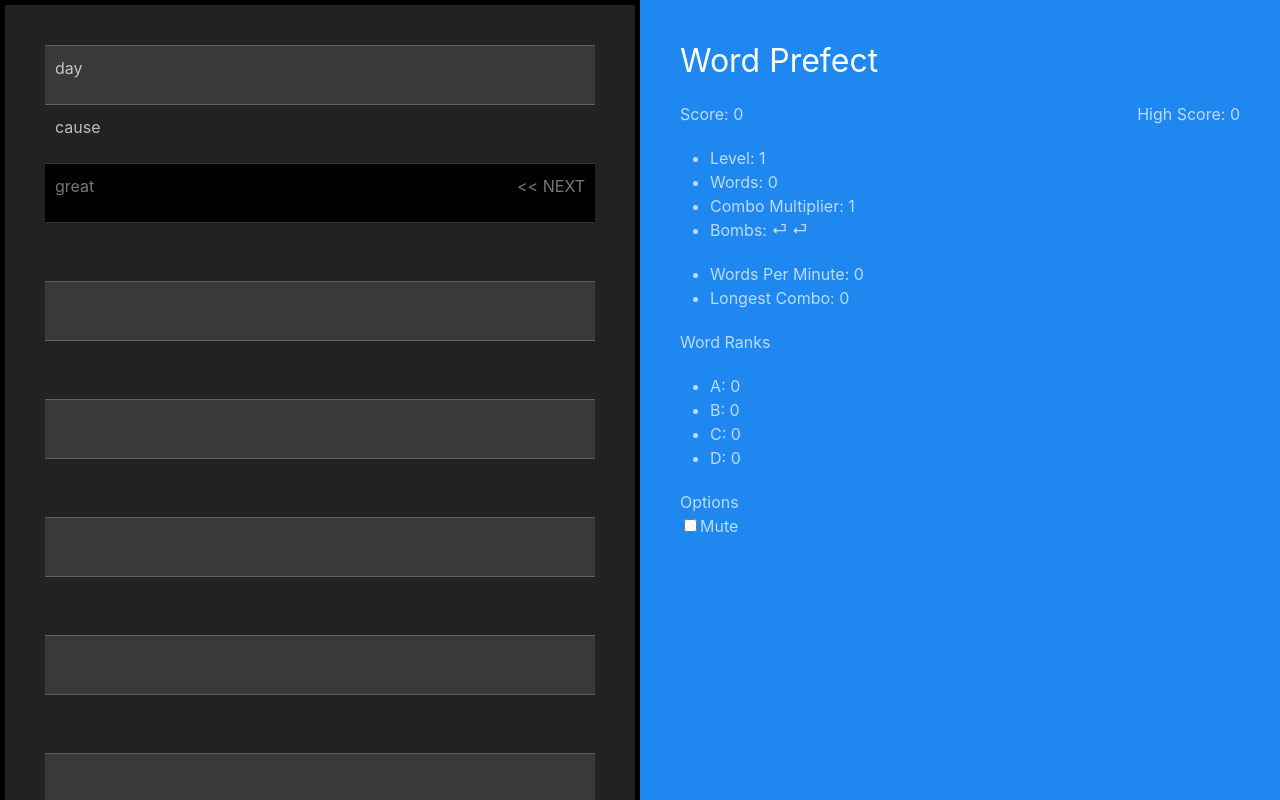
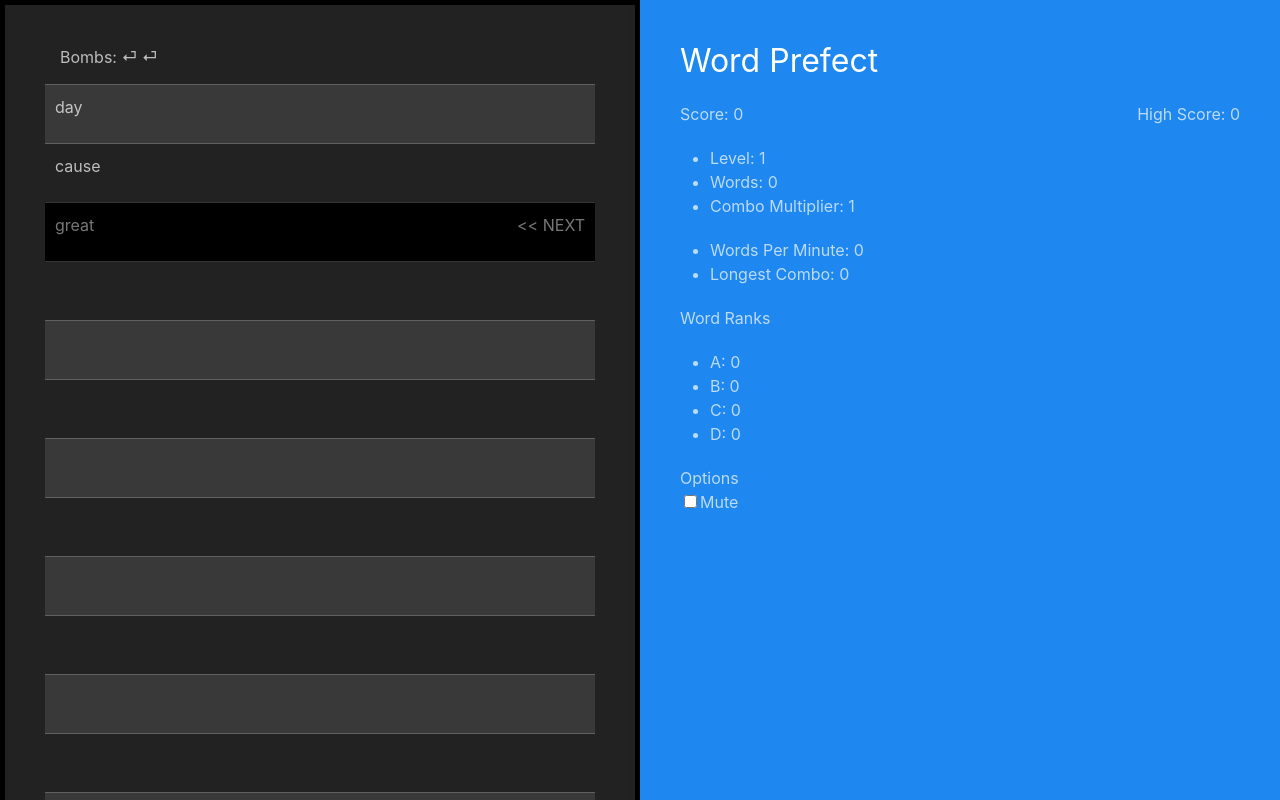
Before and after one commit to cij11/typing-game, a React (Create React App) app: page /typing-game/game in a window 1280 px wide. Shown: the top 800 px of the page. Built offline with nearby package versions, Linux system fonts and the light colour scheme.

Commit message:
Bombs above stack

```diff
--- /dev/null
+++ b/src/components/Bombs.tsx
@@ -0,0 +1,14 @@
+interface Props {
+    bombs: number
+}
+
+export default function Bombs(props: Props) {
+    const singleBomb = ' ⏎ '
+    const bombString = singleBomb.repeat(props.bombs)
+
+    return (
+        <div className="uk-padding-small uk-background-secondary uk-padding-remove-top">
+            Bombs: {bombString}
+        </div>
+    )
+}
--- a/src/components/Game.tsx
+++ b/src/components/Game.tsx
@@ -3,6 +3,7 @@ import { StackWord } from '../types/stack'
 import Scores from './Scores'
 import Stack from './Stack'
 import { ScoreState } from '../features/score/scoreSlice'
+import Bombs from './Bombs'
 
 interface Props {
     stack: StackWord[]
@@ -39,11 +40,15 @@ export default class Game extends React.Component<Props> {
                         style={borderStyle}
                         className="uk-width-1-2 uk-card uk-card-secondary uk-card-body"
                     >
-                        <Stack
-                            stack={this.props.stack}
-                            nextWord={this.props.nextWord}
-                        />
+                        <Bombs bombs={this.props.score.bombs} />
+                        <div>
+                            <Stack
+                                stack={this.props.stack}
+                                nextWord={this.props.nextWord}
+                            />
+                        </div>
                     </div>
+
                     <div className="uk-width-1-2 uk-card uk-card-primary uk-card-body">
                         <Scores
                             score={this.props.score}
--- a/src/components/Scores.tsx
+++ b/src/components/Scores.tsx
@@ -28,7 +28,6 @@ export default class Scores extends React.Component<Props> {
                         <li>Words: {this.props.score.words}</li>
 
                         <li>Combo Multiplier: {this.props.score.multiplier}</li>
-                        <li>{this.renderBombs(this.props.score.bombs)}</li>
                     </ul>
                 </div>
 
@@ -49,11 +48,4 @@ export default class Scores extends React.Component<Props> {
             </div>
         )
     }
-
-    renderBombs(bombs: number) {
-        const singleBomb = ' ⏎ '
-        const bombString = singleBomb.repeat(bombs)
-
-        return <span>Bombs: {bombString}</span>
-    }
 }
```
